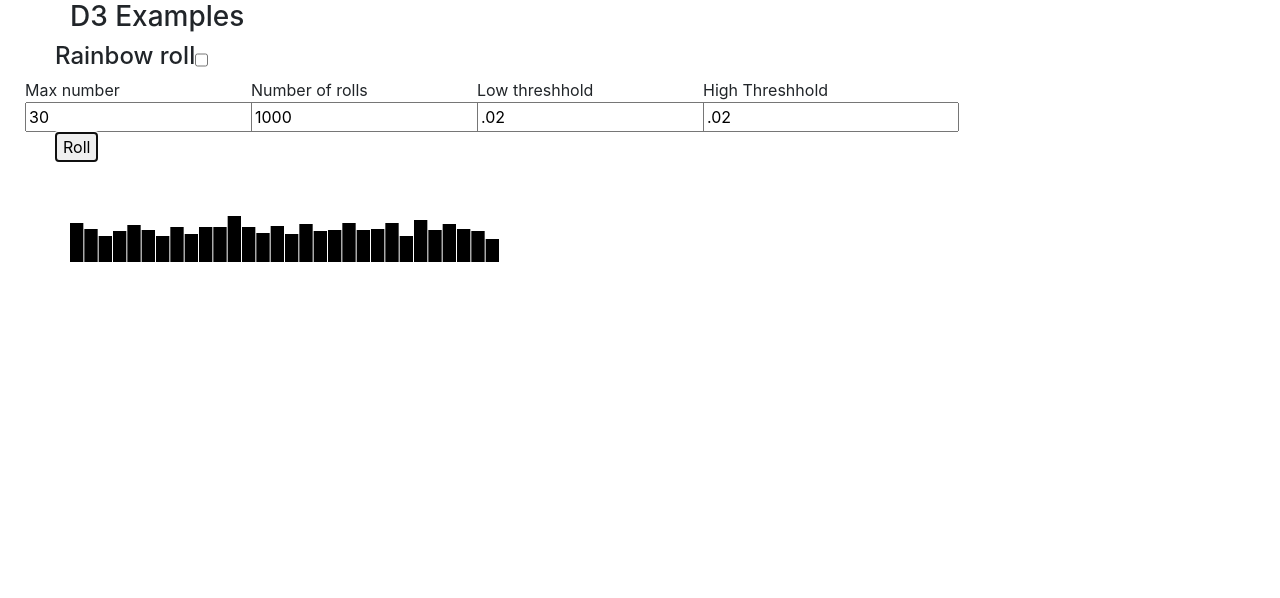
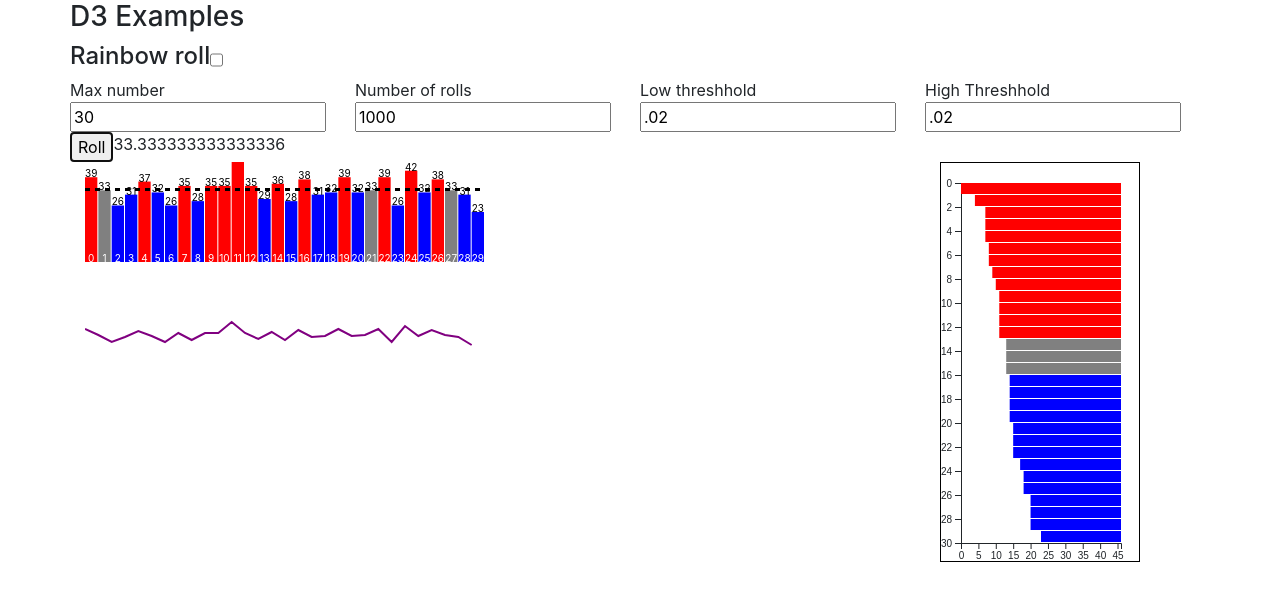
Before and after one commit to barrard/exp, a plain HTML site: page index.html in a window 1280 px wide. Both pictures are taken after a click on the button "Roll". Drawn offline with Linux system fonts and the light colour scheme.

Commit message:
vertical chart

```diff
--- a/basic_bars.js
+++ b/basic_bars.js
@@ -1,19 +1,28 @@
-const w = 430
+const w = 400
 const h = 100
 const padding = 1
+let counter = 0
 
 var SVG = d3.select('#roll_chart_svg')
 	.attr('width', w)
 	.attr('height', h);
 let is_rainbow = document.getElementById('rainbow_check').checked
+let avg_line_valueavg_line = document.getElementById('avg_line_value')
+function roll_dice() {
 
-function roll_dice() {
+	counter++
 	is_rainbow = document.getElementById('rainbow_check').checked
-	console.log(is_rainbow)
+	console.log({ is_rainbow })
 	let max = parseInt(document.getElementById('max').value)
 	let rolls = parseInt(document.getElementById('rolls').value)
 	let normal = rolls / max
-	var dataset = []
+	let rand_arr = make_rand_array(rolls, max)
+	var dataset = make_bars(rand_arr)//make bars
+	console.log(d3.max(dataset, d => d))
+	let yScale = d3.scaleLinear()
+		.domain([0, d3.max(dataset, d => d)])
+		.range([0, h])
+
 	var SVG = d3.select('#roll_chart_svg')
 
 	// SVG = set_max_h(dataset, SVG)
@@ -21,48 +30,206 @@ function roll_dice() {
 	let { r, g, b } = rgb()
 
 	console.log({ max, rolls })
-	let rand_arr = make_rand_array(rolls, max)
-	dataset = make_bars(rand_arr)//make bars
 	console.log(dataset)
 
 	//makes rect per each data
 	let rects = SVG.selectAll('rect').data(dataset)
+	// console.log(w / dataset.length)
 	//deletes rect per removed data
 	rects.exit().remove();
 	//add rects per added data
 	rects.enter().append('rect').merge(rects)
 		.attr('x', (_, i) => i * (w / dataset.length))
-		.attr('y', d => h - d)
-		.attr('height', d => d)
+		.attr('y', d => h - yScale(d))
+		.attr('height', d => yScale(d))
+		.attr('width', (w / dataset.length) - padding)
+		.attr('fill', (d) => {
+			if (is_rainbow)
+				return rainbow(r, b, g)
+			else
+				return min_max(d, normal)
+		})
+	console.log('test1');
 
-		.attr('width', (w / dataset.length) - padding)
+	console.log('test2')
 
-	if (is_rainbow) rects.enter().append('rect').merge(rects)
-		.attr("fill", () => rainbow(r, b, g))
-	else rects.enter().append('rect').merge(rects)
-		.attr("fill", (d) => min_max(d, normal))
-add_text(SVG, dataset)
+	add_text(SVG, dataset, yScale)
+	draw_avg_line(SVG, normal, yScale)
 
-console.log(SVG)
+	draw_line_chart('line_chart', dataset)
+	draw_vertical_chart('vertical_bar_chart', dataset)
+}
+// setInterval(()=>roll_dice(),2000)
 
+function draw_vertical_chart(id, _data) {
+	const w = 200,
+		h = 400
+	let max = parseInt(document.getElementById('max').value)
+	let rolls = parseInt(document.getElementById('rolls').value)
+	let normal = rolls / max
+	const margin = {
+		left: 20, top: 20, right: 20, bottom: 20
+	}
+	const innerWidth = w - margin.left - margin.right
+	const innerHeight = h - margin.top - margin.bottom
+	console.log(_data)
+	let sortable_results = []
+	_data.map((result, i) => sortable_results.push({ number: i, count: result }))
+
+	sortable_results.map(r => console.log(r))
+	sortable_results.sort(function (a, b) {
+		return b.count - a.count;
+	});
+	console.log(sortable_results)
+	data = sortable_results
+	const SVG = d3.select(`#${id}`)
+		.attr('width', w)
+		.attr('height', h).attr('class', 'vertical-bar-border')
+
+	let inner = SVG.select('.vertical-bar-inner')
+
+
+
+	const xValue = d => d.count
+	const yValue = d => innerHeight - d.number
+
+	let xScale = d3.scaleLinear()
+		.domain([0, d3.max(data, xValue)])
+		.range([0, innerWidth])
+
+	let yScale = d3.scaleLinear()
+		.domain([0, max])
+		.range([0, innerHeight])
+
+
+	if (!inner._groups[0][0]) {
+		inner = SVG.append('g')
+			.attr('class', 'vertical-bar-inner')
+			.attr('transform', `translate(${margin.left}, ${margin.top})`)
+		inner.append('g').call(d3.axisLeft(yScale))
+		inner.append('g').call(d3.axisBottom(xScale))
+			.attr('transform', `translate(${0}, ${innerHeight})`)
+	}
+
+
+	let rects = inner.selectAll('rect').data(data)
+	// console.log(w / dataset.length)
+	//deletes rect per removed data
+	rects.exit().remove();
+	//add rects per added data
+	rects.enter().append('rect').merge(rects)
+		.attr('y', (_, i) => i * (innerHeight / data.length))
+		.attr('x', (d) => innerWidth - xScale(xValue(d)))
+		.attr('height', (innerHeight / data.length) - padding)
+		.attr('width', (d) => xScale(xValue(d)))
+		.attr('fill', (d) => {
+			if (is_rainbow)
+				return rainbow(r, b, g)
+			else
+				return min_max(xValue(d), normal)
+		})
+	let bar_data = inner.selectAll('.bar_data').data(dataset)
+
+	let enter_bar_data = bar_data.enter().append('g').attr('class', 'bar_data')
+
+	enter_bar_data.append('text').attr('class', 'number_label')
+
+	enter_bar_data.append('text').attr('class', 'value_label')
+	bar_data.merge(enter_bar_data).select('.number_label')
+		.attr('x',  innerWidth)
+		.attr('y', (d) => innerHeight - yScale(yValue(d)))
+		// .attr('text-anchor', 'middle')
+		.attr('font-size', 10)
+		// .text((_, i) => i)
+		.text((d) => d)
+
+
+	bar_data.merge(enter_bar_data).select('.value_label')
+		.attr('x',  0)
+		.attr('y', (d) => innerHeight - yScale(yValue(d)))
+		.attr('text-anchor', 'middle')
+		.attr('font-size', 10)
+		.attr('fill', 'white')
+		.text((_, i) => i)
+
+
+	bar_data.exit().remove();
 
 
 
 }
 
-function add_text(SVG, dataset) {
-	let text = SVG.selectAll('text').data(dataset)
-	text.exit().remove();
-	text.enter().append('rect').merge(text)
-		.append('text')
+function draw_line_chart(id, data) {
+	let SVG = d3.select(`#${id}`)
+		.attr('width', w)
+		.attr('height', h)
+	let line = d3.line()
+		.x((_, i) => i * (w / data.length))
+		.y((d) => h - d)
+	// .interpolate('linear')
+
+	SVG.append('path')
+		.data([data])
+		.attr('d', line(data))
+		.attr('stroke', "purple")
+		.attr("stroke-width", 2)
+		.attr('fill', 'none')
+
+
+}
+
+function draw_avg_line(SVG, avg, yScale) {
+	avg_line_value.innerHTML = avg
+	let avg_line = SVG.selectAll('line.avg_line')
+	if (!avg_line) {
+		SVG.append("line").attr('class', 'avg_line')
+	}
+	else {
+		avg_line.remove()
+		avg_line = SVG.append("line").attr('class', 'avg_line')
+	}
+
+	avg_line
+		.attr('stroke-dasharray', "5, 5")
+		.attr("x1", 0)
+		.attr("y1", h - yScale(avg))
+		.attr("x2", w)
+		.attr("y2", h - yScale(avg))
+		.attr("stroke-width", 3)
+		.attr("stroke", "black");
+
+}
+
+
+function add_text(SVG, dataset, yScale) {
+	const font_height = 5
+	let bar_data = SVG.selectAll('.bar_data').data(dataset)
+	// console.log('does this run??????')
+	let enter_bar_data = bar_data.enter().append('g').attr('class', 'bar_data')
+
+	enter_bar_data.append('text').attr('class', 'index_label')
+
+	enter_bar_data.append('text').attr('class', 'value_label')
+
+	bar_data.merge(enter_bar_data).select('.index_label')
+		.attr('x', (d, i) => i * (w / dataset.length) + (w / dataset.length - padding) / 2)
+		.attr('y', (d) => h - yScale(d))
+		.attr('text-anchor', 'middle')
+		.attr('font-size', 10)
+		// .text((_, i) => i)
+		.text((d) => d)
+
+
+	bar_data.merge(enter_bar_data).select('.value_label')
+		.attr('x', (d, i) => i * (w / dataset.length) + (w / dataset.length - padding) / 2)
+		.attr('y', (d) => h)
+		.attr('text-anchor', 'middle')
+		.attr('font-size', 10)
+		.attr('fill', 'white')
 		.text((_, i) => i)
-		.attr('text-anchor', 'middle')
-		.attr('x', (d, i) => {
-			i + (w / dataset.length)
-		})
-		.attr('y', (d) => {
-			h - d
-		})
+
+
+	bar_data.exit().remove();
 
 
 
@@ -84,7 +251,7 @@ function rand(max, min) {
 	var min = min ? min : 0
 	let rand = Math.random()
 	let n = Math.floor(rand * max) + min
-	console.log(n, rand)
+	// console.log(n, rand)
 	return n
 }
 
@@ -121,10 +288,10 @@ function min_max(d, normal) {
 	else return 'grey'
 }
 
-function set_max_h(dataset, SVG) {
-	//get max dataset and make SVG.h == to that
-	let h = Math.max(dataset)
-	console.log(h)
-	SVG.attr('height', h)
-	return SVG
-}
+// function set_max_h(dataset, SVG) {
+// 	//get max dataset and make SVG.h == to that
+// 	let h = Math.max(dataset)
+// 	console.log(h)
+// 	SVG.attr('height', h)
+// 	return SVG
+// }
--- /dev/null
+++ b/css.css
@@ -0,0 +1,3 @@
+.vertical-bar-border{
+    border: black solid 1px;
+}
--- a/index.html
+++ b/index.html
@@ -7,6 +7,7 @@
 	<meta http-equiv="X-UA-Compatible" content="ie=edge">
 	<title>Document</title>
 	<link rel="stylesheet" href="/boots.css">
+	<link rel="stylesheet" href="/css.css">
 	<script src="/d3.js"></script>
 </head>
 
@@ -15,45 +16,44 @@
 		<h3>D3 Examples</h3>
 	</div>
 	<div class="row">
-		<div class="col-xs-12">
-			<div>
+		<div class="col-sm-12">
 			<div class="row">
 				<h4>Rainbow roll</h4>
 				<input type="checkbox" name="rainbow" id="rainbow_check">
 			</div>
 			<div class="row">
-					<div class="col-xs-12">
+				<div class="col-sm-12">
 					<div class="row">
-							<div class="col-xs-3">
+						<div class="col-sm-3">
 							<div class="row">
 								Max number
 							</div>
 							<div class="row">
-									<input type="number" id="max" value=30>
+								<input type="number" min="0" id="max" value=30>
 							</div>
 						</div>
-							<div class="col-xs-3">
+						<div class="col-sm-3">
 							<div class="row">
 								Number of rolls
 							</div>
 							<div class="row">
-									<input type="number" id="rolls" value=1000>
+								<input type="number" min="0" id="rolls" value=1000>
 							</div>
 						</div>
-							<div class="col-xs-3">
+						<div class="col-sm-3">
 							<div class="row">
 								Low threshhold
 							</div>
 							<div class="row">
-									<input type="text" id="low_threshold" value='.02'>
+								<input type="number" min="0" id="low_threshold" value='.02'>
 							</div>
 						</div>
-							<div class="col-xs-3">
+						<div class="col-sm-3">
 							<div class="row">
 								High Threshhold
 							</div>
 							<div class="row">
-									<input type="text" id="high_threshold" value='.02'>
+								<input type="number" min="0" id="high_threshold" value='.02'>
 							</div>
 						</div>
 					</div>
@@ -61,19 +61,41 @@
 			</div>
 			<div class="row">
 				<button onclick="roll_dice()">Roll</button>
+				<div id="avg_line_value"></div>
 			</div>
 			<div class="row">
-					<div class="col">
+				<div class="col-9">
+					<div class="row">
+						<div class="col-9">
 							<svg id="roll_chart_svg"></svg>
+						</div>
+
+
+					</div>
+					<div class="row">
+						<div class="col-sm-12">
+
+							<svg id="line_chart">
+
+							</svg>
+						</div>
+					</div>
+
+				</div>
+				<div class="col-3">
+					<svg id="vertical_bar_chart"></svg>
+				</div>
+				<div class="col-9">
+
 
 				</div>
 			</div>
 
 
+
 		</div>
 
 
-		</div>
 	</div>
 
 	<script src="/js.js"></script>
```
Lines whose indentation alone changed are shown as unchanged.
